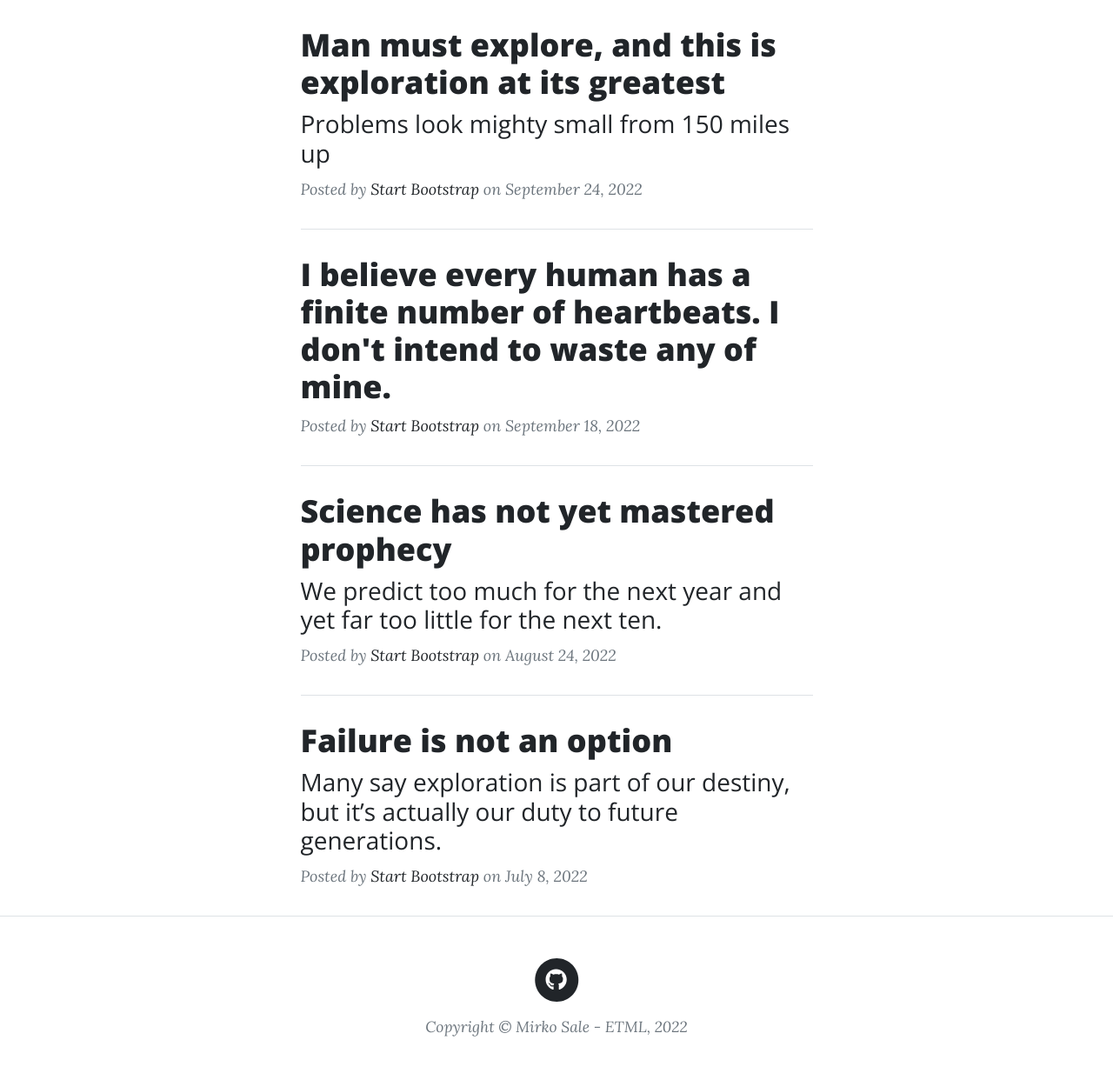
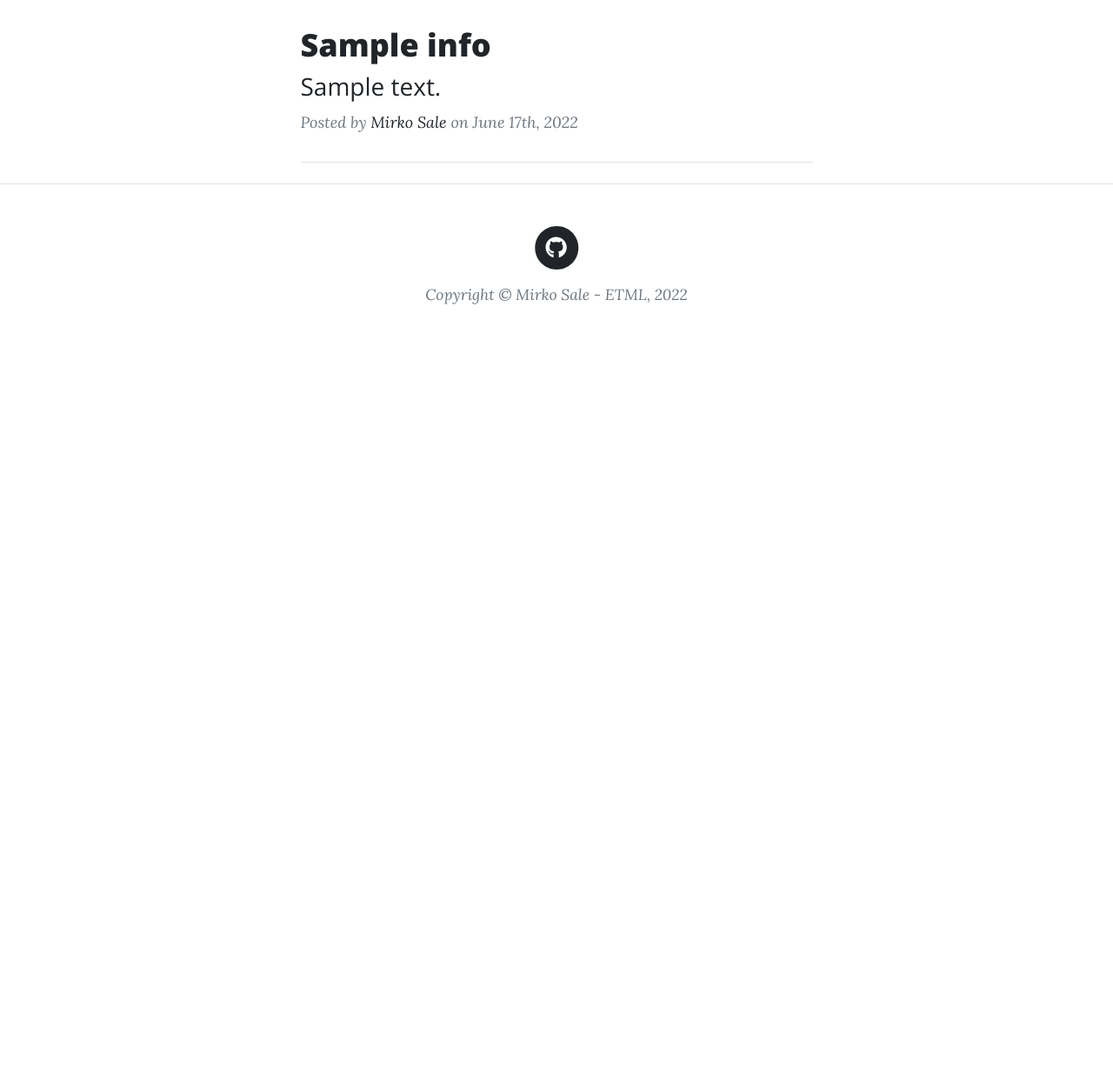
Before and after one commit to mirkosale/sauvegarde, a PHP site: template view/page/info/list.php in a window 1280 px wide. Shown: the whole page at 87% size. After the commit the page ends 350 px from the top, so only its background shows below. Run offline with PHP 8.4, Linux system fonts and the light colour scheme; the template is opened without the code that fills it: most values are stand-ins (such as "Sample title", 1, 10 or a date in 2020); some libraries are stand-ins or nearby versions.

Commit message:
Added list and detail pages that work using the information that will be stored in the database

```diff
--- a/view/page/info/list.php
+++ b/view/page/info/list.php
@@ -3,62 +3,24 @@
     <div class="row gx-4 gx-lg-5 justify-content-center">
         <div class="col-md-10 col-lg-8 col-xl-7">
             <!-- Post preview-->
+            <?php foreach ($infos as $info) { ?>
             <div class="post-preview">
-                <a href="post.html">
-                    <h2 class="post-title">Man must explore, and this is exploration at its greatest</h2>
-                    <h3 class="post-subtitle">Problems look mighty small from 150 miles up</h3>
+                    <?php
+                        echo '<a href="?controller=info&action=detail&id=' . $info['idInfo'] . '">';
+                        echo '<h2 class="post-title">' . $info['infName']. '</h2>';
+                        echo '<h3 class="post-subtitle">' . $info['infDescription']. '</h3>';
+                    ?>
                 </a>
                 <p class="post-meta">
                     Posted by
-                    <a href="#!">Start Bootstrap</a>
-                    on September 24, 2022
+                    <a href="https://github.com/mirkosale">Mirko Sale</a>
+                    on June 17th, 2022
                 </p>
             </div>
+
             <!-- Divider-->
             <hr class="my-4" />
-            <!-- Post preview-->
-            <div class="post-preview">
-                <a href="post.html">
-                    <h2 class="post-title">I believe every human has a finite number of heartbeats. I don't intend to waste any of mine.</h2>
-                </a>
-                <p class="post-meta">
-                    Posted by
-                    <a href="#!">Start Bootstrap</a>
-                    on September 18, 2022
-                </p>
-            </div>
-            <!-- Divider-->
-            <hr class="my-4" />
-            <!-- Post preview-->
-            <div class="post-preview">
-                <a href="post.html">
-                    <h2 class="post-title">Science has not yet mastered prophecy</h2>
-                    <h3 class="post-subtitle">We predict too much for the next year and yet far too little for the next ten.</h3>
-                </a>
-                <p class="post-meta">
-                    Posted by
-                    <a href="#!">Start Bootstrap</a>
-                    on August 24, 2022
-                </p>
-            </div>
-            <!-- Divider-->
-            <hr class="my-4" />
-            <!-- Post preview-->
-            <div class="post-preview">
-                <a href="post.html">
-                    <h2 class="post-title">Failure is not an option</h2>
-                    <h3 class="post-subtitle">Many say exploration is part of our destiny, but it’s actually our duty to future generations.</h3>
-                </a>
-                <p class="post-meta">
-                    Posted by
-                    <a href="#!">Start Bootstrap</a>
-                    on July 8, 2022
-                </p>
-            </div>
-            <!-- Divider
-            <hr class="my-4" />
-            Pager
-            <div class="d-flex justify-content-end mb-4"><a class="btn btn-primary text-uppercase" href="#!">Older Posts →</a></div> -->
+            <?php } ?>
         </div>
     </div>
 </div>
```
Also changed, not shown: controller/InfoController.php (+24 -7 lines), model/database.php (+20 -2 lines), view/page/info/badInfo.php (added, +12 -0 lines), 1 other file.
